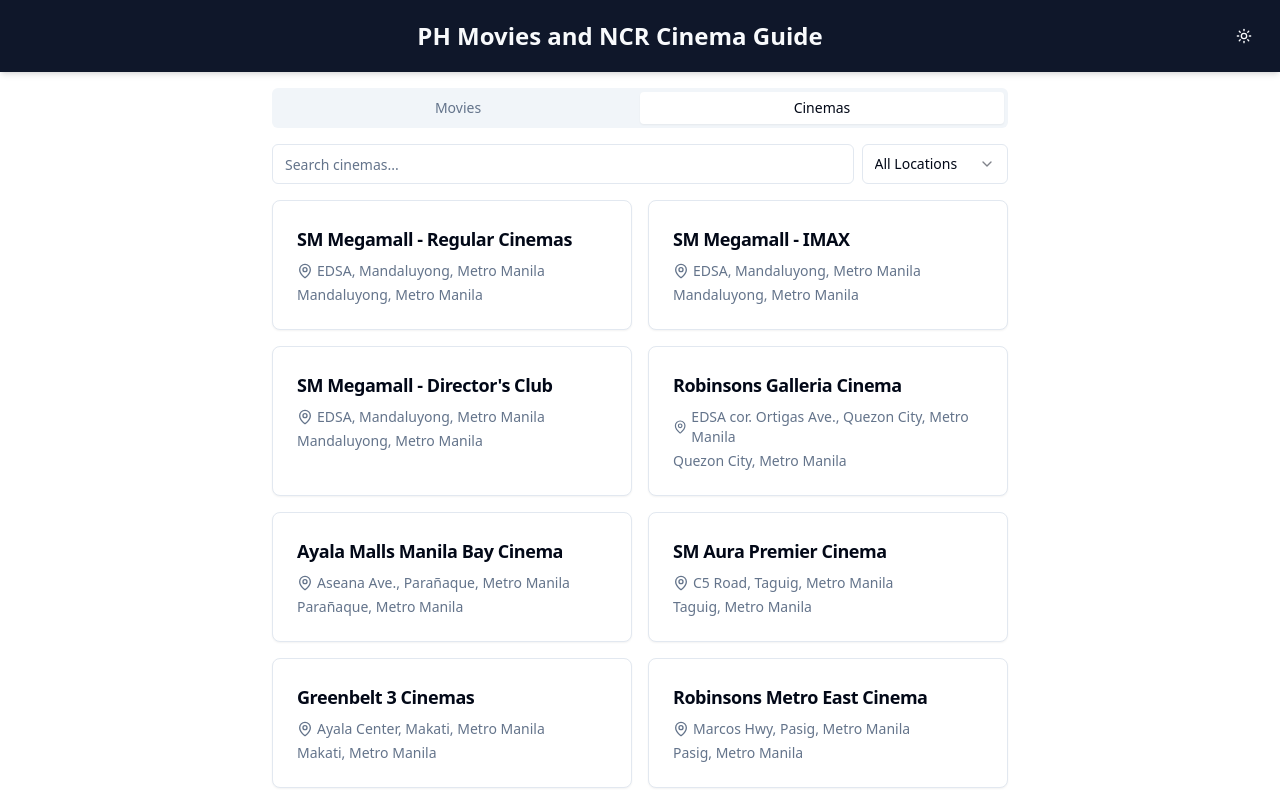
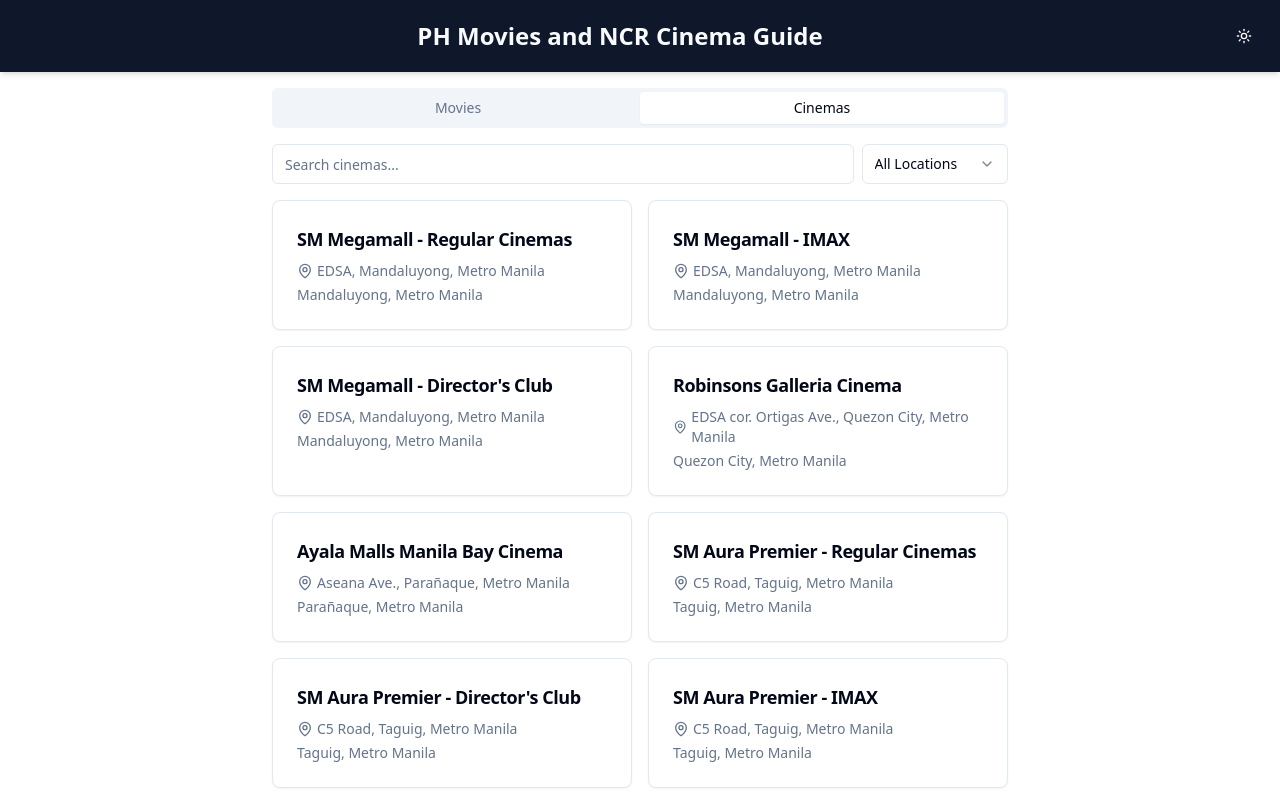
Before and after one commit to emercruzph-dev/curious-tamarin-app1, a React (Vite) app: page /cinemas in a window 1280 px wide. Shown: the top 800 px of the page. Built offline with nearby package versions, Linux system fonts and the light colour scheme.

Commit message:
[dyad] Split multi-type cinema entries into individual listings - wrote 1 file(s)

```diff
--- a/src/data/cinemas.ts
+++ b/src/data/cinemas.ts
@@ -14,7 +14,6 @@ export const mockCinemas: Cinema[] = [
         showtimes: [
           { time: "10:00 AM", type: "2D" },
           { time: "01:30 PM", type: "2D" },
-          { time: "04:00 PM", type: "3D" },
           { time: "07:00 PM", type: "2D" },
         ],
       },
@@ -47,6 +46,7 @@ export const mockCinemas: Cinema[] = [
       {
         movieId: "m1",
         showtimes: [
+          { time: "04:00 PM", type: "IMAX" },
           { time: "09:30 PM", type: "IMAX" },
         ],
       },
@@ -138,8 +138,8 @@ export const mockCinemas: Cinema[] = [
     ],
   },
   {
-    id: "c12",
-    name: "SM Aura Premier Cinema",
+    id: "c12-regular",
+    name: "SM Aura Premier - Regular Cinemas",
     location: "Metro Manila",
     city: "Taguig",
     address: "C5 Road, Taguig, Metro Manila",
@@ -149,9 +149,7 @@ export const mockCinemas: Cinema[] = [
         movieId: "m1",
         showtimes: [
           { time: "10:30 AM", type: "2D" },
-          { time: "01:00 PM", type: "Director's Club" },
           { time: "03:30 PM", type: "2D" },
-          { time: "06:00 PM", type: "IMAX" },
         ],
       },
       {
@@ -173,8 +171,40 @@ export const mockCinemas: Cinema[] = [
     ],
   },
   {
-    id: "c13",
-    name: "Greenbelt 3 Cinemas",
+    id: "c12-directors-club",
+    name: "SM Aura Premier - Director's Club",
+    location: "Metro Manila",
+    city: "Taguig",
+    address: "C5 Road, Taguig, Metro Manila",
+    contact: "(02) 8815-7888",
+    moviesPlaying: [
+      {
+        movieId: "m1",
+        showtimes: [
+          { time: "01:00 PM", type: "Director's Club" },
+        ],
+      },
+    ],
+  },
+  {
+    id: "c12-imax",
+    name: "SM Aura Premier - IMAX",
+    location: "Metro Manila",
+    city: "Taguig",
+    address: "C5 Road, Taguig, Metro Manila",
+    contact: "(02) 8815-7888",
+    moviesPlaying: [
+      {
+        movieId: "m1",
+        showtimes: [
+          { time: "06:00 PM", type: "IMAX" },
+        ],
+      },
+    ],
+  },
+  {
+    id: "c13-regular",
+    name: "Greenbelt 3 - Regular Cinemas",
     location: "Metro Manila",
     city: "Makati",
     address: "Ayala Center, Makati, Metro Manila",
@@ -185,7 +215,6 @@ export const mockCinemas: Cinema[] = [
         showtimes: [
           { time: "10:00 AM", type: "2D" },
           { time: "01:00 PM", type: "2D" },
-          { time: "04:00 PM", type: "Director's Club" },
         ],
       },
       {
@@ -202,6 +231,22 @@ export const mockCinemas: Cinema[] = [
           { time: "10:30 AM", type: "2D" },
           { time: "01:30 PM", type: "2D" },
           { time: "07:00 PM", type: "2D" },
+        ],
+      },
+    ],
+  },
+  {
+    id: "c13-directors-club",
+    name: "Greenbelt 3 - Director's Club",
+    location: "Metro Manila",
+    city: "Makati",
+    address: "Ayala Center, Makati, Metro Manila",
+    contact: "(02) 7752-7272",
+    moviesPlaying: [
+      {
+        movieId: "m2",
+        showtimes: [
+          { time: "04:00 PM", type: "Director's Club" },
         ],
       },
     ],
```
